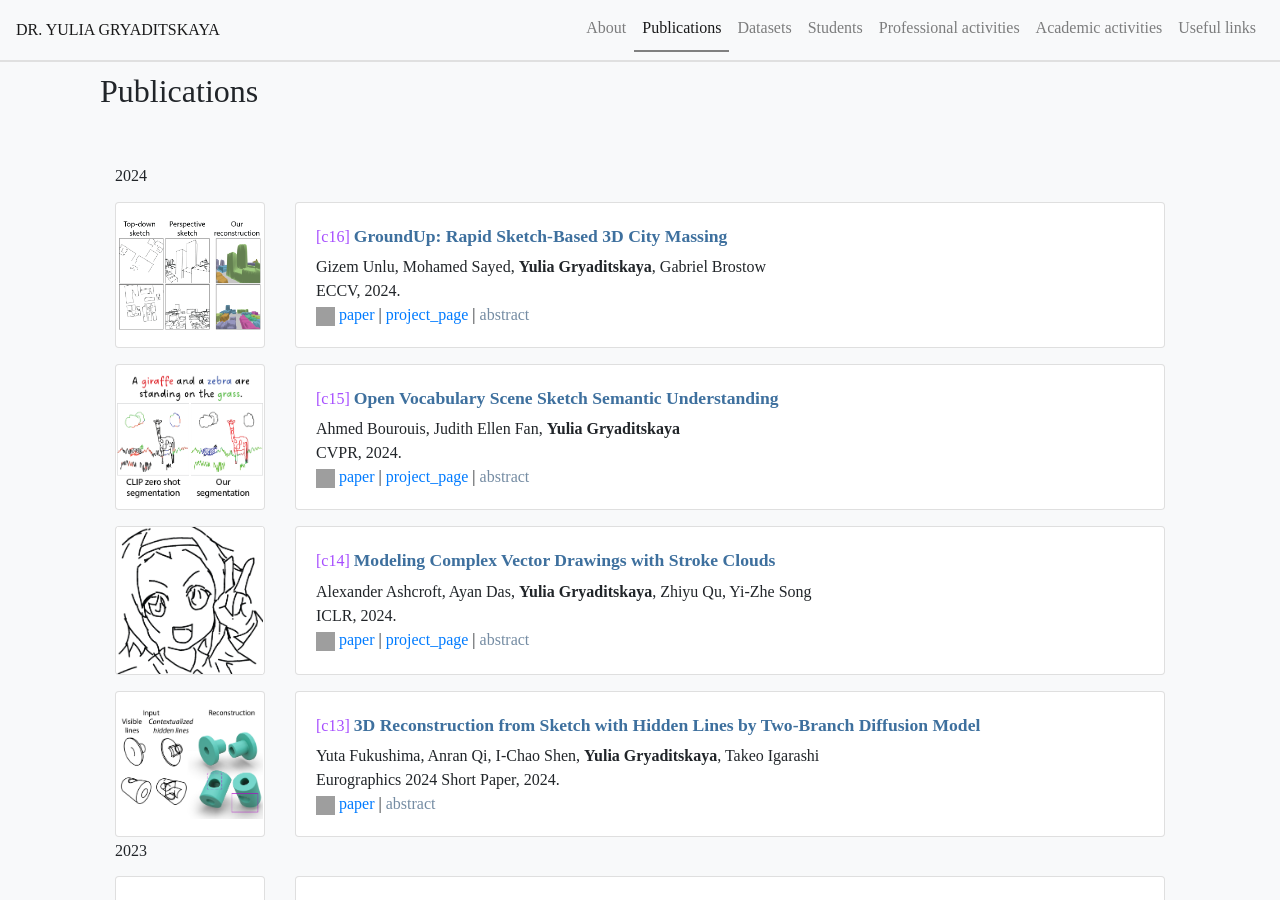
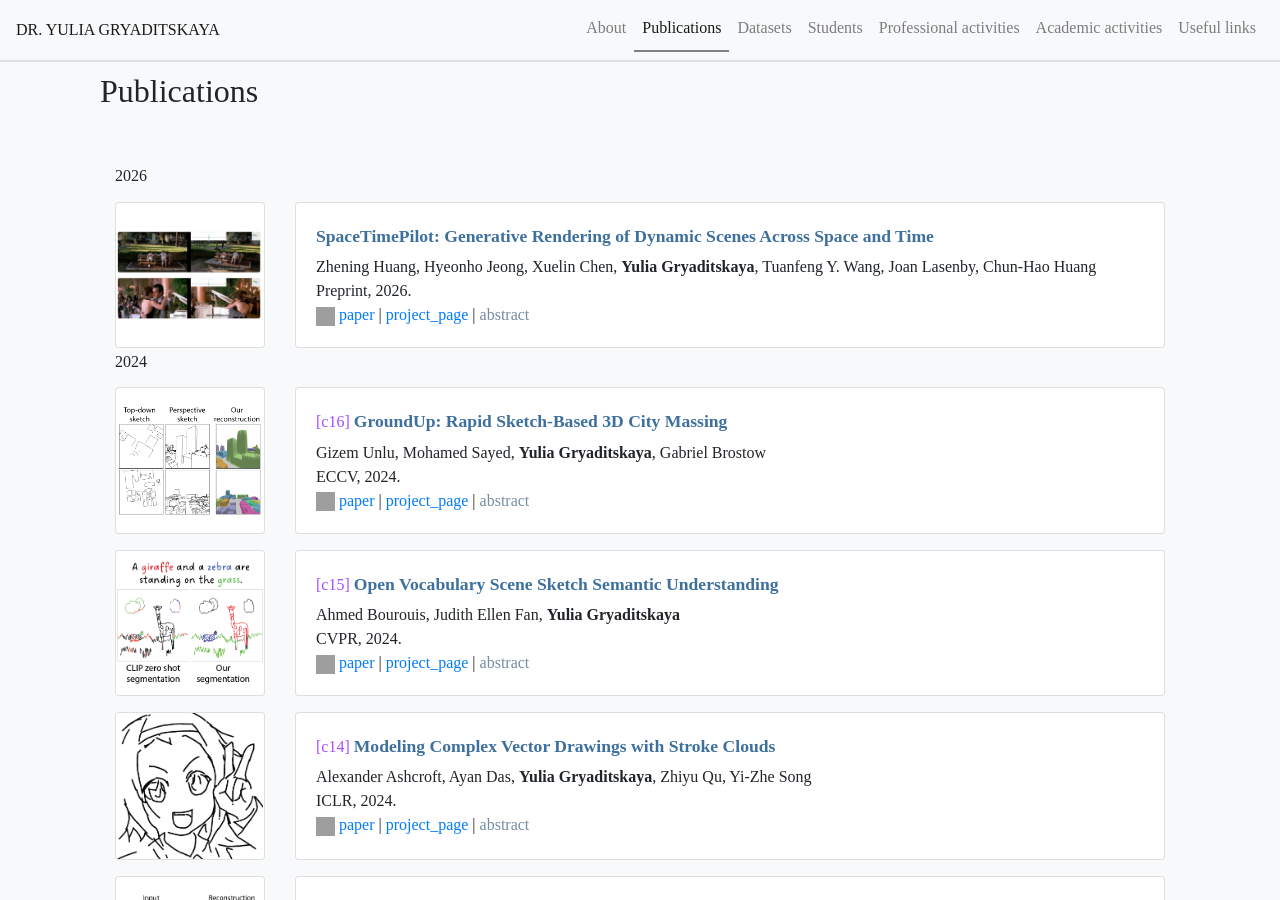
Before and after one commit to ygryadit/ygryadit.github.io, a Jekyll site: the page built from _pages/publications.html, in a window 1280 px wide and 900 px high. Built offline with Jekyll 4.4.1, drawn with Linux system fonts in a browser that asks for light colours; some web fonts are replaced; some of the changed lines change nothing that is shown; grey boxes are pictures that could not be loaded.

Commit message:
Adding publications

```diff
--- a/_data/publications.yml
+++ b/_data/publications.yml
@@ -1,3 +1,27 @@
+- title: "SpaceTimePilot: Generative Rendering of Dynamic Scenes Across Space and Time"
+  authors: "Zhening Huang, Hyeonho Jeong, Xuelin Chen, <b>Yulia Gryaditskaya</b>, Tuanfeng Y. Wang, Joan Lasenby, Chun-Hao Huang"
+  venue: "Preprint"
+  year: 2026
+  paper_link: "https://arxiv.org/abs/2512.25075"
+  preview_img_link: "./Papers/2026/SpaceTimePilot/preview.png"
+  img_width: '130px'
+  project_link: "https://zheninghuang.github.io/Space-Time-Pilot/"
+  bibtex_link: ""
+  abstract: "We present SpaceTimePilot, a video diffusion model that disentangles space and time for controllable generative rendering.
+    Given a monocular video, SpaceTimePilot can independently alter the camera viewpoint and the motion sequence within the generative process,
+    re-rendering the scene for continuous and arbitrary exploration across space and time. To achieve this, we introduce an effective animation
+    time-embedding mechanism in the diffusion process, allowing explicit control of the output video's motion sequence with respect to that of
+    the source video. As no datasets provide paired videos of the same dynamic scene with continuous temporal variations, we propose a simple
+    yet effective temporal-warping training scheme that repurposes existing multi-view datasets to mimic temporal differences. This strategy
+    effectively supervises the model to learn temporal control and achieve robust space-time disentanglement. To further enhance the precision
+    of dual control, we introduce two additional components: an improved camera-conditioning mechanism that allows altering the camera from the
+    first frame, and CamxTime, the first synthetic space-and-time full-coverage rendering dataset that provides fully free space-time video
+    trajectories within a scene. Joint training on the temporal-warping scheme and the CamxTime dataset yields more precise temporal control.
+    We evaluate SpaceTimePilot on both real-world and synthetic data, demonstrating clear space-time disentanglement and strong results compared to prior work."
+  publ_id: "2026_1"
+  type: "p"
+
+
 - title: "GroundUp: Rapid Sketch-Based 3D City Massing"
   authors: "Gizem Unlu, Mohamed Sayed, <b>Yulia Gryaditskaya</b>, Gabriel Brostow"
   venue: "ECCV"
```
Also changed, not shown: Papers/2026/SpaceTimePilot/preview.png (added), 5 other files.
